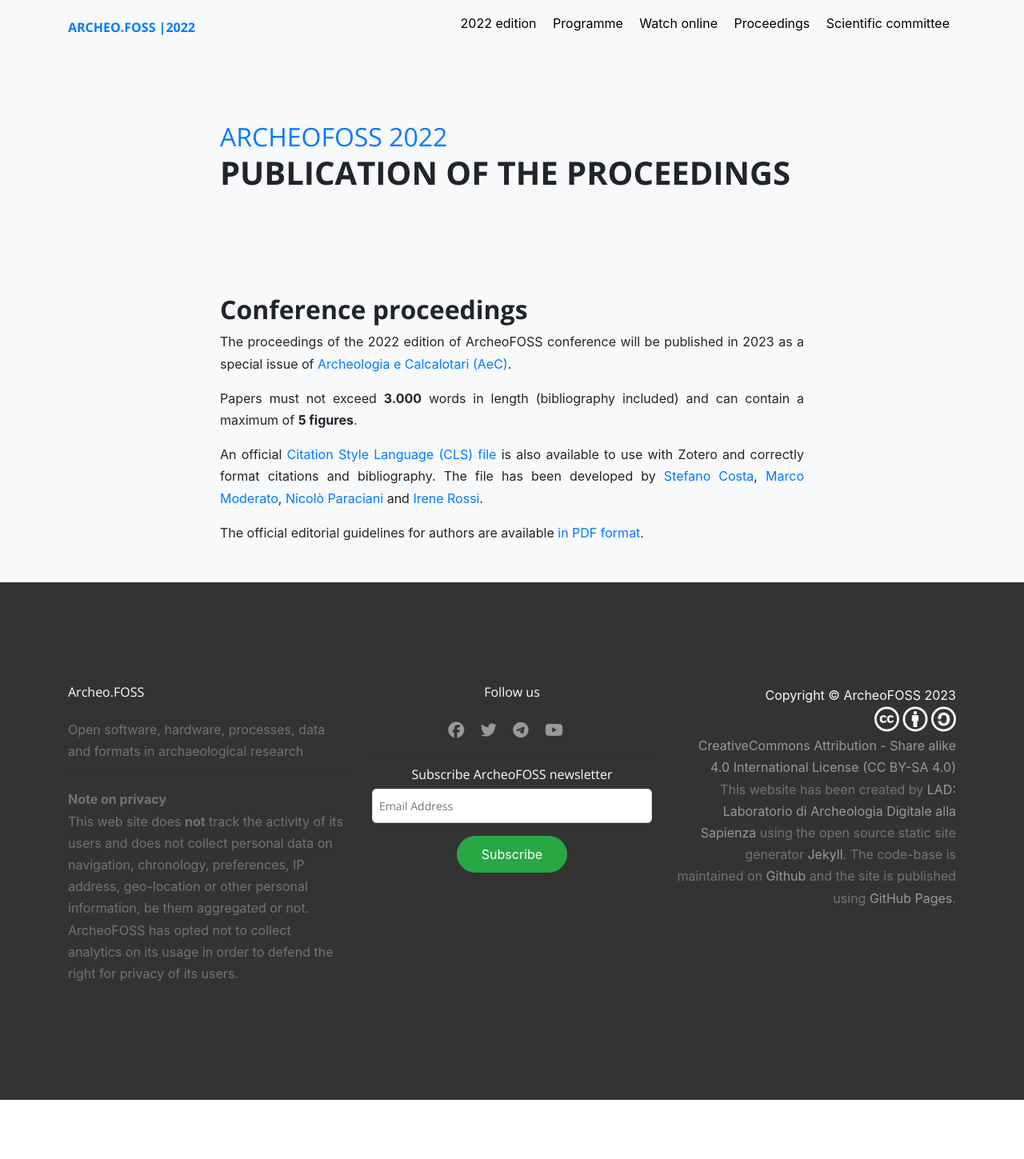
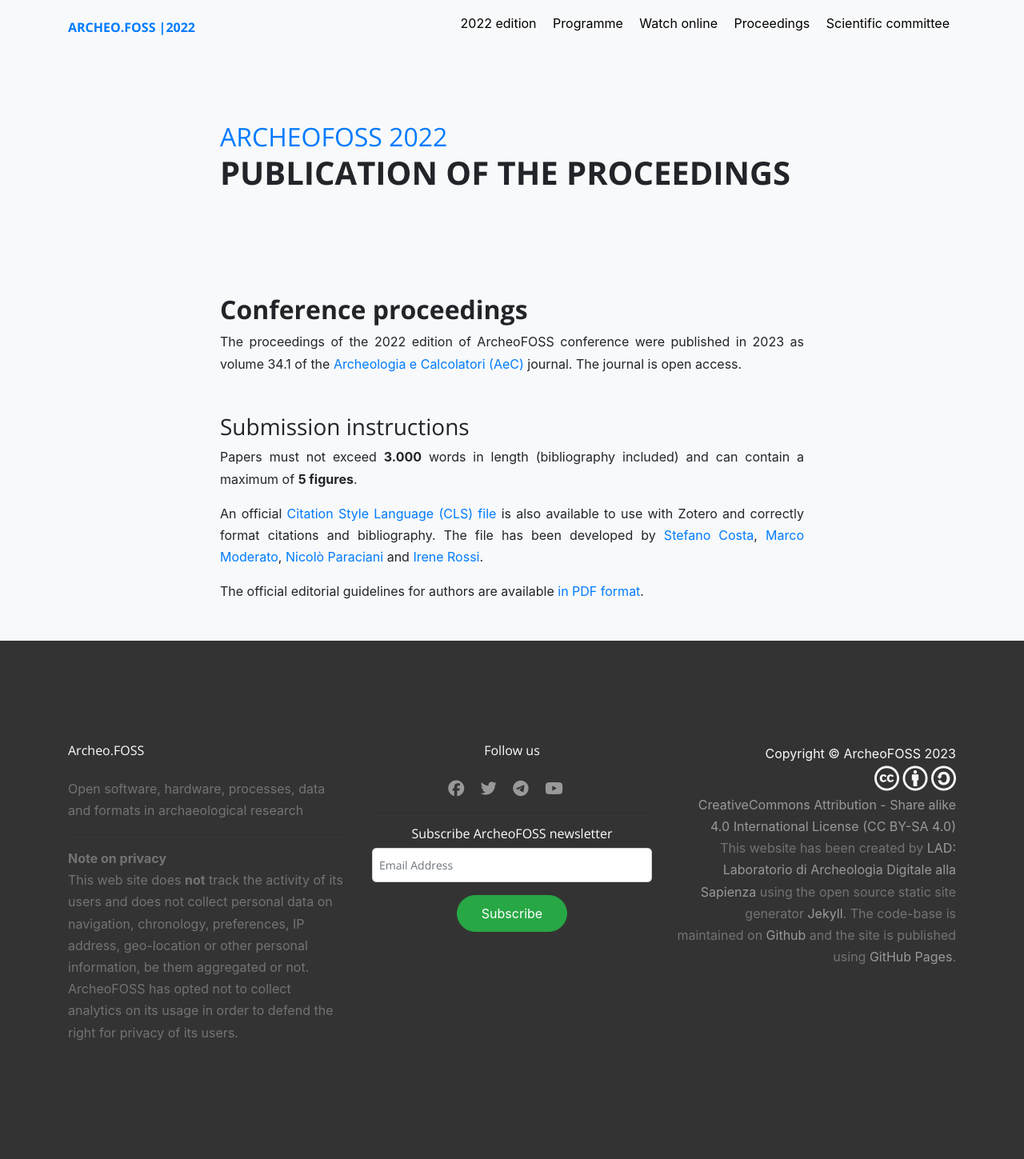
Before and after one commit to archeofoss/archeofoss, a Jekyll site: the page built from 2022/proceedings.md, in a window 1280 px wide. Shown: the whole page at 80% size. Built offline with Jekyll 4.4.1, drawn with Linux system fonts in a browser that asks for light colours; nearby versions of some CDN libraries; before the commit the page ends 1375 px from its top, so only the background shows below that.

Commit message:
Update proceedings.md
published proceedings

```diff
--- a/2022/proceedings.md
+++ b/2022/proceedings.md
@@ -6,7 +6,9 @@ layout: article-slim
 
 ## Conference proceedings
 
-The proceedings of the 2022 edition of ArcheoFOSS conference will be published in 2023 as a special issue of [Archeologia e Calcalotari (AeC)](http://www.archcalc.cnr.it/).
+The proceedings of the 2022 edition of ArcheoFOSS conference were published in 2023 as volume 34.1 of the [Archeologia e Calcolatori (AeC)]([http://www.archcalc.cnr.it/](http://www.archcalc.cnr.it/journal/idyear.php?IDyear=2023-07-26)) journal. The journal is open access.
+
+### Submission instructions
 
 Papers must not exceed **3.000** words in length (bibliography included) and can contain a maximum of **5 figures**.
 
```
